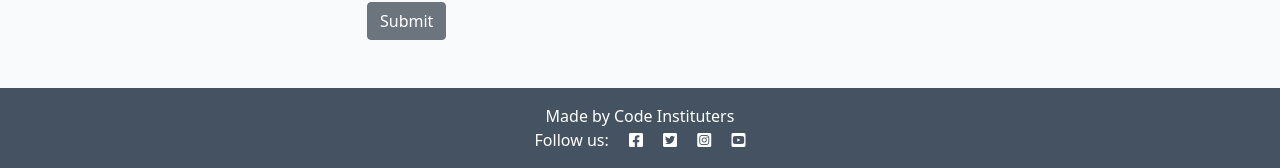
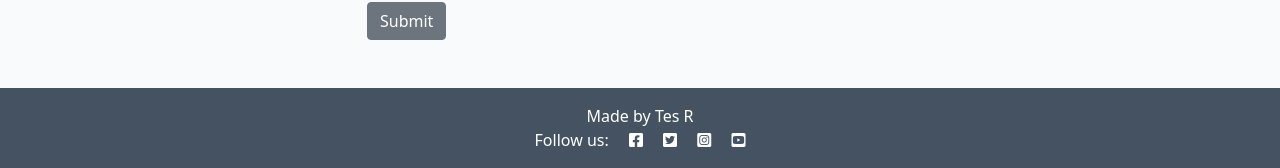
Before and after one commit to bytesbyt/django-blog, a Django app: page /about/ in a window 1280 px wide. Shown: the part 890-1058 px from the top of the page. Run offline with Django 4.2, Linux system fonts and the light colour scheme; data that the repository does not hold is empty; some libraries are stand-ins or nearby versions.

Commit message:
update copyright

```diff
--- a/templates/base.html
+++ b/templates/base.html
@@ -106,7 +106,7 @@
     <footer class="footer mt-auto py-3 dark-bg">
         <p class="m-0 text-center text-white">
             {% block copyright %}
-                Made by Code Instituters
+                Made by Tes R
             {% endblock copyright %}
         </p>
         <p class="m-0 text-center text-white">Follow us: <i class="fab fa-facebook-square ms-3"></i>
```
